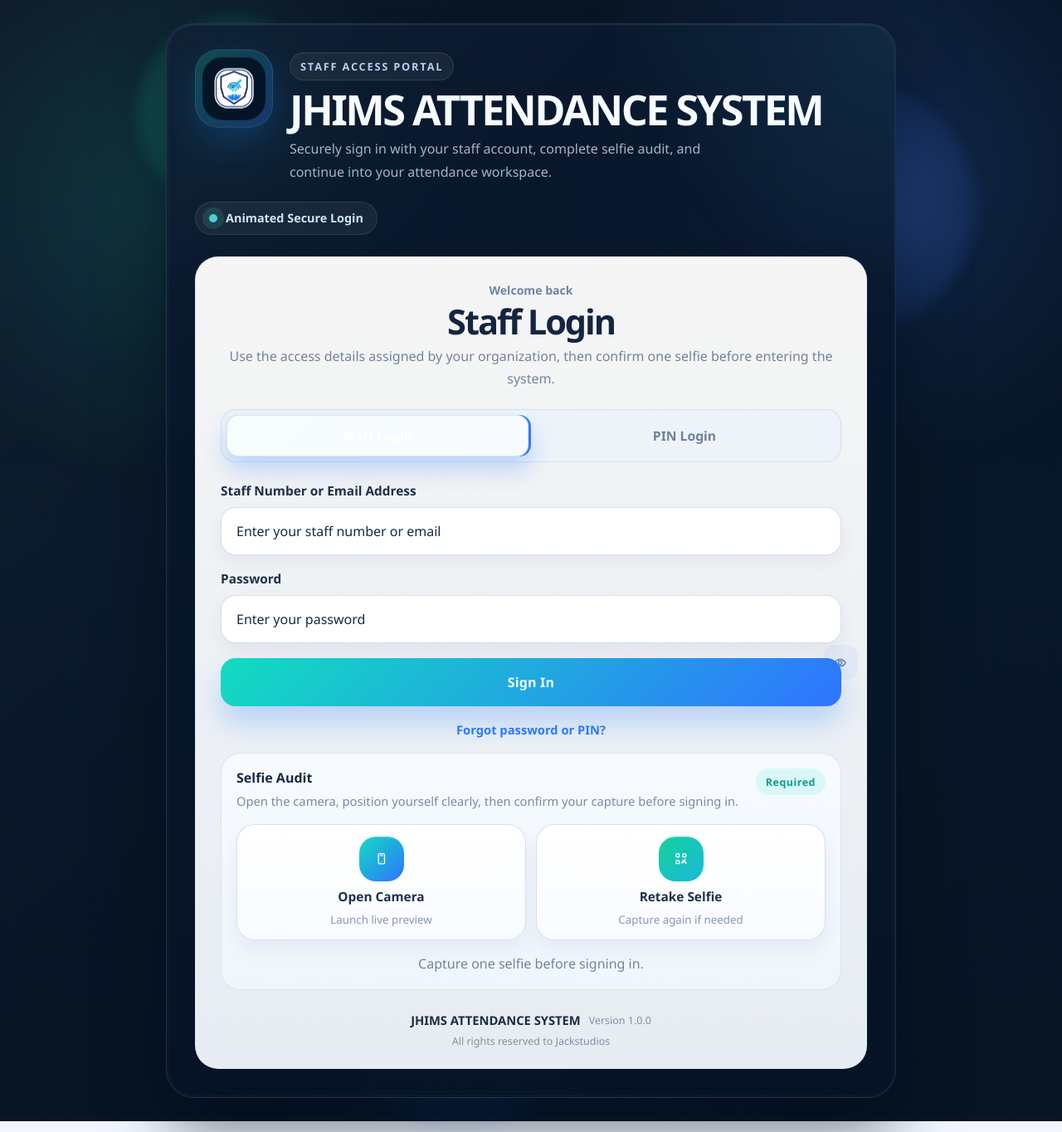
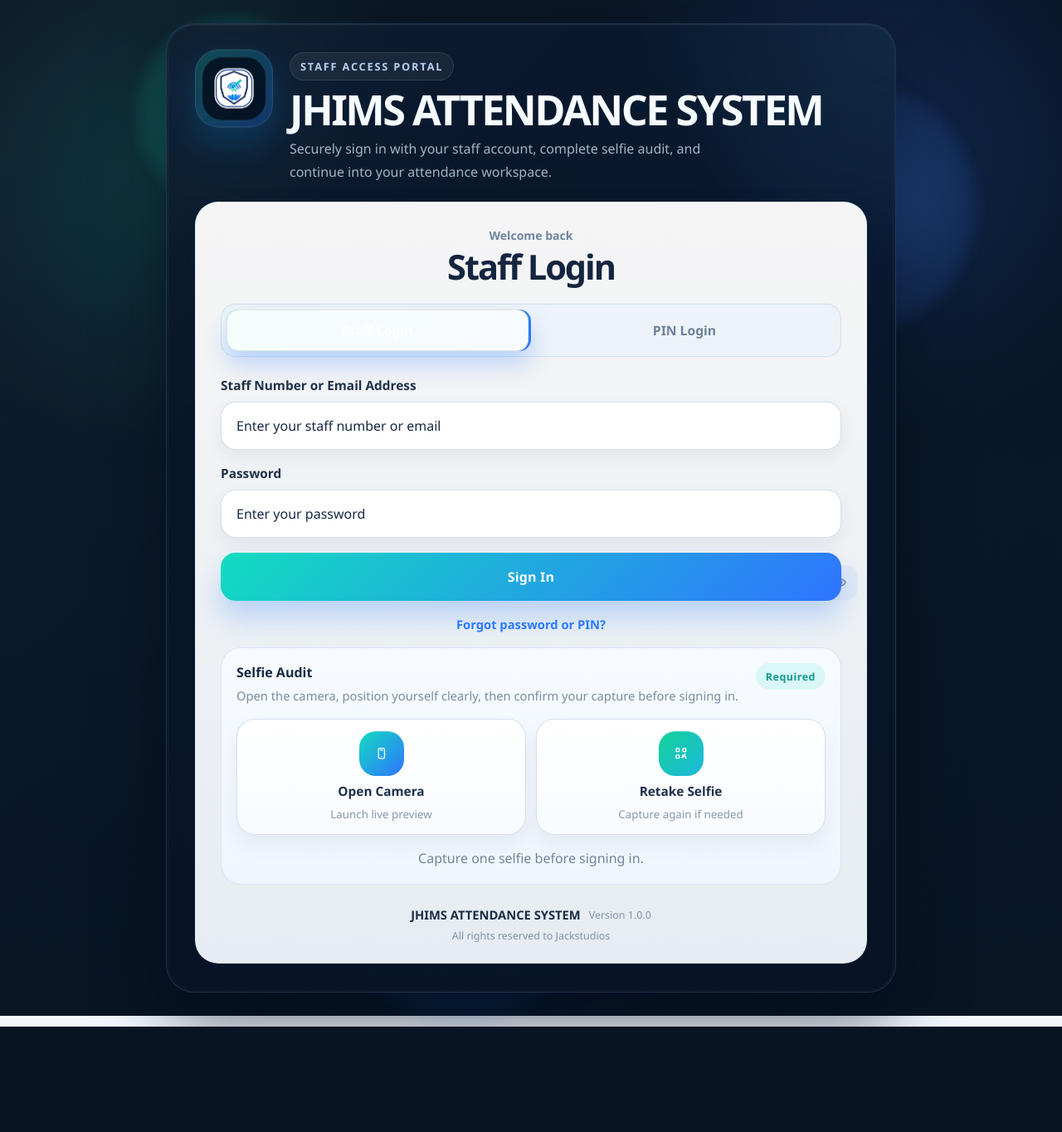
Before and after one commit to jacksmeg/attendance, a Flask app: page /staff/login in a window 1280 px wide. Shown: the whole page at 83% size. After the commit the page ends 1237 px from the top, so only its background shows below. Run offline with Flask 3, Linux system fonts and the light colour scheme; data comes from the database, SQL or seed files in the repository; data that the repository does not hold is empty; some libraries are stand-ins or nearby versions.

Commit message:
Trim staff login copy

```diff
--- a/attendance_app/static/staff_login_exact.css
+++ b/attendance_app/static/staff_login_exact.css
@@ -101,8 +101,8 @@
 
 .staff-login-exact-header {
     display: grid;
-    gap: 22px;
-    margin-bottom: 26px;
+    gap: 0;
+    margin-bottom: 22px;
 }
 
 .staff-login-exact-brand-row {
@@ -183,30 +183,6 @@
     color: rgba(207, 224, 242, 0.78);
     line-height: 1.7;
     font-size: 1rem;
-}
-
-.staff-login-exact-top-pill {
-    width: fit-content;
-    justify-self: start;
-    display: inline-flex;
-    align-items: center;
-    gap: 10px;
-    min-height: 40px;
-    padding: 0 16px;
-    border-radius: 999px;
-    background: rgba(255, 255, 255, 0.06);
-    border: 1px solid rgba(180, 218, 255, 0.12);
-    color: #cbe6ff;
-    font-weight: 700;
-    font-size: 0.9rem;
-}
-
-.staff-login-exact-top-pill-dot {
-    width: 10px;
-    height: 10px;
-    border-radius: 999px;
-    background: linear-gradient(135deg, #35e0b0, #63c1ff);
-    box-shadow: 0 0 0 8px rgba(54, 214, 179, 0.15);
 }
 
 .staff-login-exact-shell {
@@ -857,11 +833,6 @@
         justify-items: center;
     }
 
-    .staff-login-exact-brand-kicker,
-    .staff-login-exact-top-pill {
-        justify-self: center;
-    }
-
     .staff-login-exact-shell {
         padding: 20px 16px 18px;
         border-radius: 24px;
--- a/attendance_app/templates/staff/login.html
+++ b/attendance_app/templates/staff/login.html
@@ -37,17 +37,12 @@
                     <p>Securely sign in with your staff account, complete selfie audit, and continue into your attendance workspace.</p>
                 </div>
             </div>
-            <div class="staff-login-exact-top-pill">
-                <span class="staff-login-exact-top-pill-dot"></span>
-                Animated Secure Login
-            </div>
         </header>
 
         <div class="staff-login-exact-shell">
             <div class="staff-login-exact-intro">
                 <span class="staff-login-exact-mini">Welcome back</span>
                 <h2>Staff Login</h2>
-                <p>Use the access details assigned by your organization, then confirm one selfie before entering the system.</p>
             </div>
 
             <div class="staff-login-exact-switch" role="tablist" aria-label="Login method">
```
